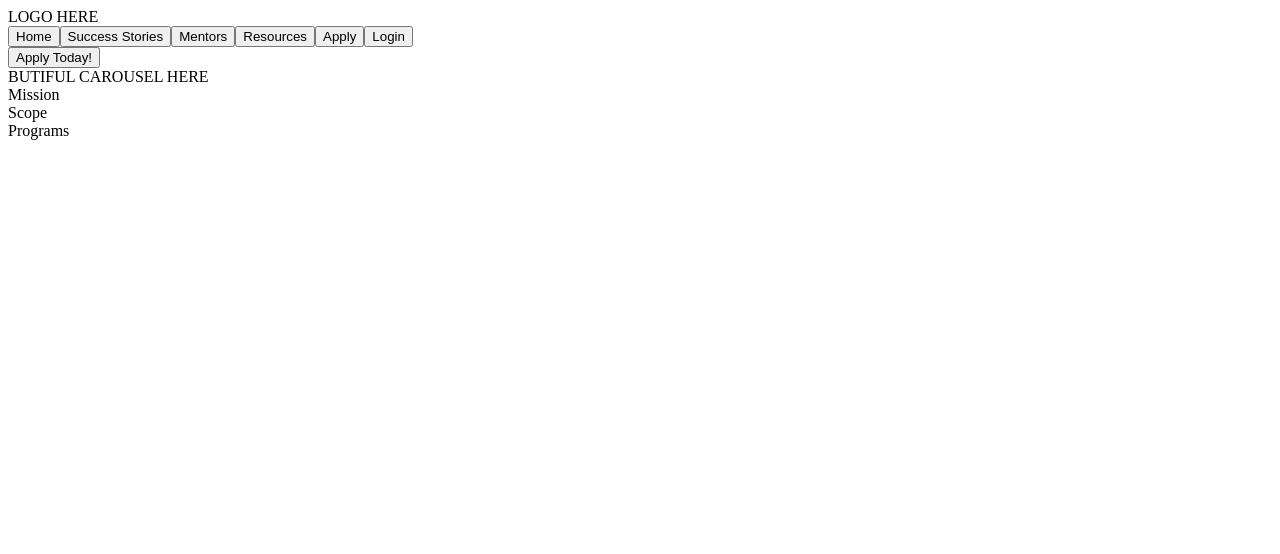
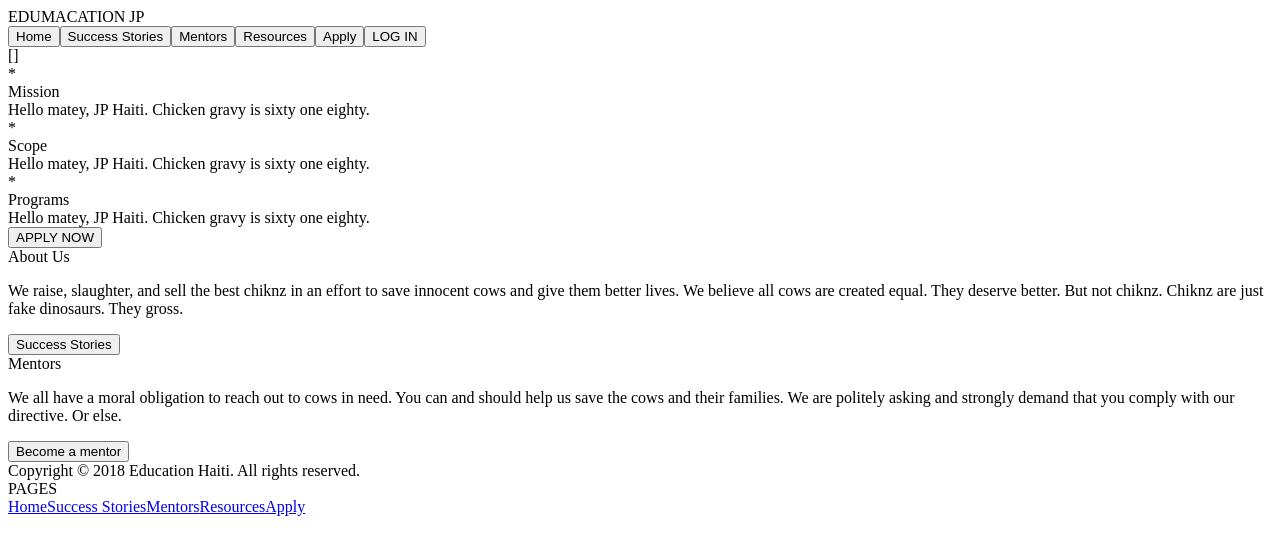
Before and after one commit to Education-Haiti/public-access, a React app: page / in a window 1280 px wide. Shown: the top 554 px of the page. Built offline with nearby package versions, Linux system fonts and the light colour scheme; the HTML template or start-up script is replaced by a standard one.

Commit message:
Create visitor front page components: navbar, footer, carousel, promocards

```diff
--- a/client/src/Carousel.jsx
+++ b/client/src/Carousel.jsx
@@ -1,7 +1,7 @@
 import React from 'react';
 
 const Carousel = (props) => (
-	<div className="carousel">BUTIFUL CAROUSEL HERE</div>
+	<div className="carousel">[]</div>
 );
 
 export default Carousel;
--- /dev/null
+++ b/client/src/Footer.jsx
@@ -0,0 +1,31 @@
+import React from 'react';
+
+const Footer = (props) => {
+	const { links } = props;
+
+	let $links = links.map (({label, url}) => (
+		<a href={url}>{label}</a>
+	));
+
+	return (
+		<div className="footer row">
+			<div className="column links">
+				<div>
+					Copyright © 2018 Education Haiti. All rights reserved.
+				</div>
+				<div className="row">
+					<a href="/" className="icon facebook"></a>
+					<a href="/" className="icon twitter"></a>
+				</div>
+			</div>
+			<div className="column links" >
+				<div className="heading">
+					PAGES
+				</div>
+				{ $links }
+			</div>
+		</div>
+	)
+}
+
+export default Footer;
--- a/client/src/Navigation.jsx
+++ b/client/src/Navigation.jsx
@@ -1,14 +1,24 @@
 import React from 'react';
 
 const Navigation = (props) => {
-	const buttonLabels = ['Home', 'Success Stories', 'Mentors', 'Resources', 'Apply', 'Login'];
-	let rows = buttonLabels.map ((label) => (
-		<button className="nav-button" onClick={() => props.handleNavClick(label)}>{label}</button>
+	const {links, handleNavClick} = props;
+
+	let rows = links.map (({label}) => (
+		<button
+			className={"nav-button "}
+			onClick={() => handleNavClick(label)}
+		>
+			{label}
+		</button>
 	));
 
 	return (
-		<div className="nav-bar">
-			{rows}
+		<div className="header row">
+			<div className="logo">EDUMACATION JP</div>
+			<div className="navigation">
+				{rows}
+				<button className="login button">LOG IN</button>
+			</div>
 		</div>
 	)
 
--- a/client/src/Promo.jsx
+++ b/client/src/Promo.jsx
@@ -2,8 +2,10 @@ import React from 'react';
 
 
 const PromoCard = (props) => (
-	<div>
-		<div className="promo-card">{props.label}</div>
+	<div className="promo-card column">
+		<div className="circle">*</div>
+		<div className="label">{props.card.label}</div>
+		<div>{props.card.description}</div>
 	</div>
 )
 
@@ -11,13 +13,25 @@ const PromoCard = (props) => (
 const Promo = (props) => {
 
 	const cards = [
-		['Mission', 'https://picsum.photos/200/200'],
-		['Scope', 'https://picsum.photos/200/200'],
-		['Programs', 'https://picsum.photos/200/200']
+		{
+			label:'Mission',
+			url:'https://picsum.photos/200/200',
+			description: 'Hello matey, JP Haiti. Chicken gravy is sixty one eighty.'
+		},
+		{
+			label: 'Scope',
+			url: 'https://picsum.photos/200/200',
+			description: 'Hello matey, JP Haiti. Chicken gravy is sixty one eighty.'
+		},
+		{
+			label: 'Programs',
+			url: 'https://picsum.photos/200/200',
+			description: 'Hello matey, JP Haiti. Chicken gravy is sixty one eighty.'
+		}
 	];
 
 	let rows = cards.map(card => {
-		return <PromoCard label={card[0]} imgUrl={card[1]}/>
+		return <PromoCard card={card}/>
 	});
 
 	return (
--- a/client/src/Visitor.jsx
+++ b/client/src/Visitor.jsx
@@ -2,22 +2,35 @@ import React from 'react';
 import Navigation from './Navigation.jsx';
 import Carousel from './Carousel.jsx';
 import Promo from './Promo.jsx';
+import WidePanel from './WidePanel.jsx';
+import Footer from './Footer.jsx';
 
 class Visitor extends React.Component {
 	constructor(props) {
 		super(props);
+		this.handleNavChange = this.handleNavChange.bind(this);
+	}
+
+	handleNavChange (label) {
+		console.log(label);
 	}
 
 	render () {
+		const { links, panels } = this.props;
+		const { handleNavChange } = this;
+
 		return (
 			<div className="column">
-				<div className="top-banner">
-					<div className="logo">LOGO HERE</div>
-					<Navigation />
-				</div>
-				<button className="apply-button">Apply Today!</button>
+				<Navigation
+					links={links}
+					handleNavClick={handleNavChange}
+				/>
 				<Carousel />
 				<Promo />
+				<button className="apply button">APPLY NOW</button>
+				<WidePanel panel={panels.about} />
+				<WidePanel panel={panels.mentors} />
+				<Footer links={links} />
 			</div>
 		)
 	}
--- /dev/null
+++ b/client/src/WidePanel.jsx
@@ -0,0 +1,13 @@
+import React from 'react';
+
+const WidePanel = (props) => (
+	<div className={"wide-panel-container column " + props.panel.tag}>
+		<div className="wide-panel column">
+			<div className="heading">{props.panel.label}</div>
+			<p>{props.panel.description}</p>
+			<button className={props.panel.tag}>{props.panel.buttonContent}</button>
+		</div>
+	</div>
+)
+
+export default WidePanel;
--- a/client/src/index.jsx
+++ b/client/src/index.jsx
@@ -2,4 +2,34 @@ import React from 'react';
 import ReactDOM from 'react-dom';
 import Visitor from './Visitor.jsx';
 
-ReactDOM.render(<Visitor />, document.getElementById('app'));
+const links = [
+	{ label: 'Home', url: 'www.google.com'},
+	{ label: 'Success Stories', url: 'www.google.com'},
+	{ label: 'Mentors', url: 'www.google.com'},
+	{ label: 'Resources', url: 'www.google.com'},
+	{ label: 'Apply', url: 'www.google.com'},
+]
+
+const panels = {
+	about:
+	{
+		label: 'About Us',
+		tag: 'about',
+		description: 'We raise, slaughter, and sell the best chiknz' +
+				' in an effort to save innocent cows and give them better lives. ' +
+				' We believe all cows are created equal. They deserve better. ' +
+				' But not chiknz. Chiknz are just fake dinosaurs. They gross.',
+		buttonContent: 'Success Stories'
+	},
+	mentors:
+	{ label: 'Mentors',
+		tag: 'mentors',
+		description: 'We all have a moral obligation to reach out to cows in need. ' +
+				' You can and should help us save the cows and their families. ' +
+				' We are politely asking and strongly demand that you comply with our directive. ' +
+				' Or else.',
+		buttonContent: 'Become a mentor'
+	}
+}
+
+ReactDOM.render(<Visitor links={links} panels={panels}/>, document.getElementById('app'));
```
